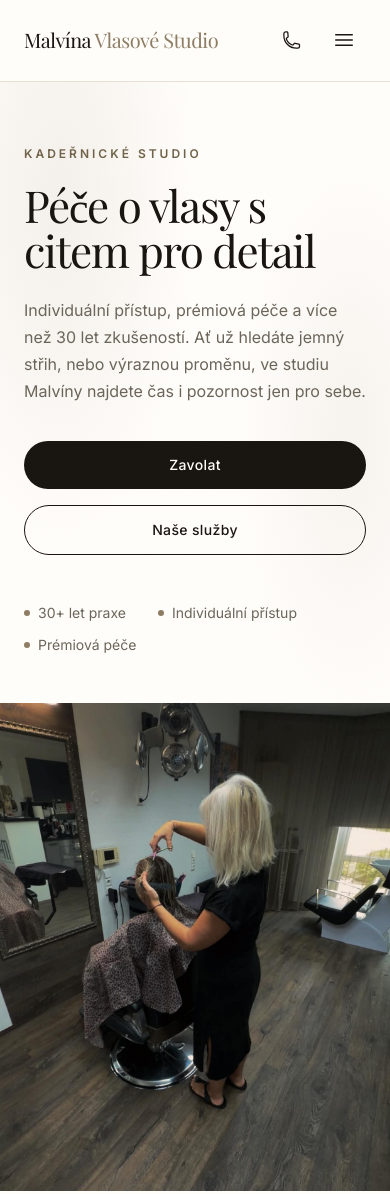
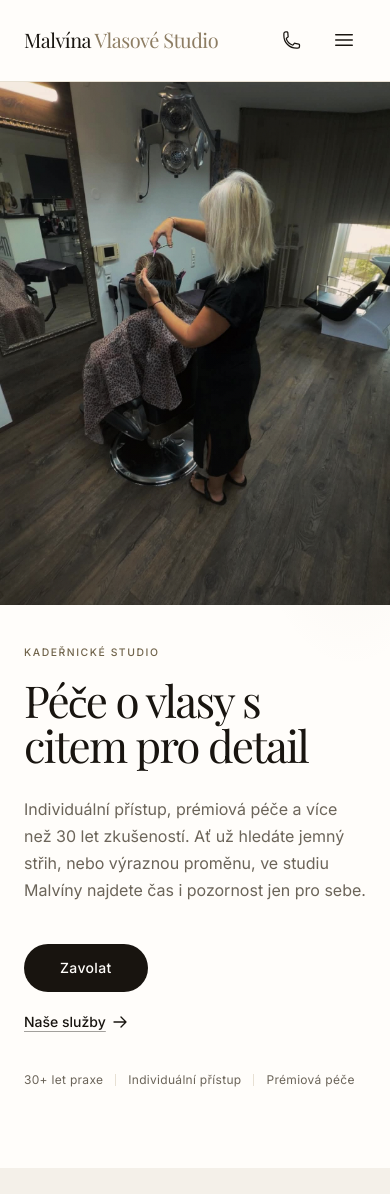
Before and after one commit to samuelvaca/malvina-vlasove-studio, a website: page index.html in a window 390 px wide. Shown: the top 1194 px of the page. Drawn offline with nearby package versions, Linux system fonts and the light colour scheme; a web font is replaced by a local one.

Commit message:
Redesign mobile hero section

```diff
--- a/index.html
+++ b/index.html
@@ -191,31 +191,41 @@
       radial-gradient(ellipse 60% 50% at 15% 10%, rgba(140,124,98,0.10), transparent 60%),
       radial-gradient(ellipse 50% 40% at 90% 30%, rgba(140,124,98,0.08), transparent 60%);"></div>
 
-  <div class="max-w-7xl mx-auto px-6 lg:px-10 pt-16 pb-20 md:pt-24 md:pb-28 grid md:grid-cols-2 gap-12 md:gap-10 items-center">
+  <!-- Mobile-only editorial opener: full-bleed photo flush below the header, so it's the first thing seen (no scrolling required). Desktop keeps the contained side-by-side photo further down instead. -->
+  <div class="md:hidden relative w-full h-[62vh] min-h-[400px] max-h-[560px]">
+    <img src="/images/uploads/hero-photo.jpg" alt="Malvína Vacová při stříhání vlasů klientky ve studiu" class="hero-img absolute inset-0 w-full h-full object-cover" />
+    <div class="absolute inset-0 bg-gradient-to-t from-ink/40 via-transparent to-transparent"></div>
+  </div>
+
+  <div class="max-w-7xl mx-auto px-6 lg:px-10 pt-10 pb-20 md:pt-24 md:pb-28 grid md:grid-cols-2 gap-12 md:gap-10 items-center">
     <div>
-      <p id="hero-label" class="text-xs md:text-sm tracking-[0.25em] font-semibold text-taupe-dark mb-5">KADEŘNICKÉ STUDIO</p>
-      <h1 id="hero-heading" class="font-display text-[2.75rem] sm:text-5xl lg:text-[3.4rem] leading-[1.03] sm:leading-[1.08] tracking-[-0.03em] mb-6">Péče o vlasy s citem pro detail</h1>
-      <p id="hero-subheading" class="text-muted text-base md:text-lg leading-[1.7] max-w-xl mb-9">Individuální přístup, prémiová péče a více než 30 let zkušeností. Ať už hledáte jemný střih, nebo výraznou proměnu, ve studiu Malvíny najdete čas i pozornost jen pro sebe.</p>
+      <p id="hero-label" class="text-[0.65rem] sm:text-sm tracking-[0.15em] sm:tracking-[0.25em] font-medium sm:font-semibold text-taupe-dark mb-4 sm:mb-5">KADEŘNICKÉ STUDIO</p>
+      <h1 id="hero-heading" class="font-display text-[2.75rem] sm:text-5xl lg:text-[3.4rem] leading-[1.03] sm:leading-[1.08] tracking-[-0.04em] sm:tracking-[-0.03em] mb-7 sm:mb-6">Péče o vlasy s citem pro detail</h1>
+      <p id="hero-subheading" class="text-muted text-base md:text-lg leading-[1.7] max-w-xl mb-10 sm:mb-9">Individuální přístup, prémiová péče a více než 30 let zkušeností. Ať už hledáte jemný střih, nebo výraznou proměnu, ve studiu Malvíny najdete čas i pozornost jen pro sebe.</p>
 
-      <div class="flex flex-col sm:flex-row sm:flex-wrap gap-4 mb-12">
-        <a href="tel:776274700" id="hero-primary-btn" class="btn-primary w-full sm:w-auto text-center px-8 py-3.5 rounded-full text-sm font-medium tracking-wide">Zavolat</a>
-        <a href="#sluzby" id="hero-secondary-btn" class="btn-outline w-full sm:w-auto text-center px-8 py-3.5 rounded-full text-sm font-medium tracking-wide">Naše služby</a>
+      <div class="flex flex-col sm:flex-row items-start sm:items-center gap-5 sm:gap-6 mb-10 sm:mb-12">
+        <a href="tel:776274700" id="hero-primary-btn" class="btn-primary inline-flex text-center px-9 py-3.5 rounded-full text-sm font-medium tracking-wide">Zavolat</a>
+        <a href="#sluzby" id="hero-secondary-btn" class="group inline-flex items-center gap-1.5 text-sm font-medium text-ink underline decoration-ink/40 underline-offset-4 hover:decoration-ink transition-colors duration-300 sm:no-underline sm:border sm:border-ink sm:rounded-full sm:px-8 sm:py-3.5 sm:tracking-wide sm:hover:bg-ink sm:hover:text-paper">
+          <span id="hero-secondary-btn-text">Naše služby</span>
+          <svg xmlns="http://www.w3.org/2000/svg" class="w-4 h-4 transition-transform duration-300 group-hover:translate-x-0.5 sm:hidden" fill="none" viewBox="0 0 24 24" stroke="currentColor" stroke-width="2"><path stroke-linecap="round" stroke-linejoin="round" d="M13.5 4.5L21 12m0 0l-7.5 7.5M21 12H3" /></svg>
+        </a>
       </div>
 
-      <div class="flex flex-wrap gap-x-8 gap-y-3 text-sm text-muted">
-        <span class="flex items-center gap-2"><span class="w-1.5 h-1.5 rounded-full bg-taupe"></span>30+ let praxe</span>
-        <span class="flex items-center gap-2"><span class="w-1.5 h-1.5 rounded-full bg-taupe"></span>Individuální přístup</span>
-        <span class="flex items-center gap-2"><span class="w-1.5 h-1.5 rounded-full bg-taupe"></span>Prémiová péče</span>
+      <div class="flex flex-wrap items-center gap-x-3 gap-y-2 text-xs sm:text-sm text-muted tracking-wide">
+        <span>30+ let praxe</span>
+        <span class="w-px h-3 bg-line" aria-hidden="true"></span>
+        <span>Individuální přístup</span>
+        <span class="w-px h-3 bg-line" aria-hidden="true"></span>
+        <span>Prémiová péče</span>
       </div>
     </div>
 
-    <div class="relative -mx-6 sm:mx-0">
-      <!-- Full-bleed on mobile (edge-to-edge, no rounding) for an editorial moment; contained rounded card from sm: up. -->
-      <div class="img-frame aspect-[4/5] rounded-none sm:rounded-2xl shadow-none sm:shadow-floating">
+    <div class="hidden md:block relative">
+      <div class="img-frame aspect-[4/5] rounded-2xl shadow-floating">
         <!-- Real hero photo is portrait, 1242x2208 (9:16) — cropped to the section's 4:5 frame. -->
-        <img id="hero-image" src="/images/uploads/hero-photo.jpg" alt="Malvína Vacová při stříhání vlasů klientky ve studiu" class="w-full h-full object-cover" />
+        <img id="hero-image" src="/images/uploads/hero-photo.jpg" alt="Malvína Vacová při stříhání vlasů klientky ve studiu" class="hero-img w-full h-full object-cover" />
       </div>
-      <div class="absolute -bottom-6 left-6 sm:-left-6 hidden sm:block bg-paper border border-line rounded-xl px-6 py-4 shadow-elevated">
+      <div class="absolute -bottom-6 -left-6 bg-paper border border-line rounded-xl px-6 py-4 shadow-elevated">
         <p class="font-display text-2xl tracking-tight">30+</p>
         <p class="text-xs text-muted tracking-wide">let zkušeností</p>
       </div>
@@ -533,8 +543,8 @@
       if (hero.heading) document.getElementById('hero-heading').textContent = hero.heading;
       if (hero.subheading) document.getElementById('hero-subheading').textContent = hero.subheading;
       if (hero.primaryButtonText) document.getElementById('hero-primary-btn').textContent = hero.primaryButtonText;
-      if (hero.secondaryButtonText) document.getElementById('hero-secondary-btn').textContent = hero.secondaryButtonText;
-      if (hero.image) document.getElementById('hero-image').src = hero.image;
+      if (hero.secondaryButtonText) document.getElementById('hero-secondary-btn-text').textContent = hero.secondaryButtonText;
+      if (hero.image) document.querySelectorAll('.hero-img').forEach(img => { img.src = hero.image; });
     }
 
     if (services && Array.isArray(services.items) && services.items.length) {
```
